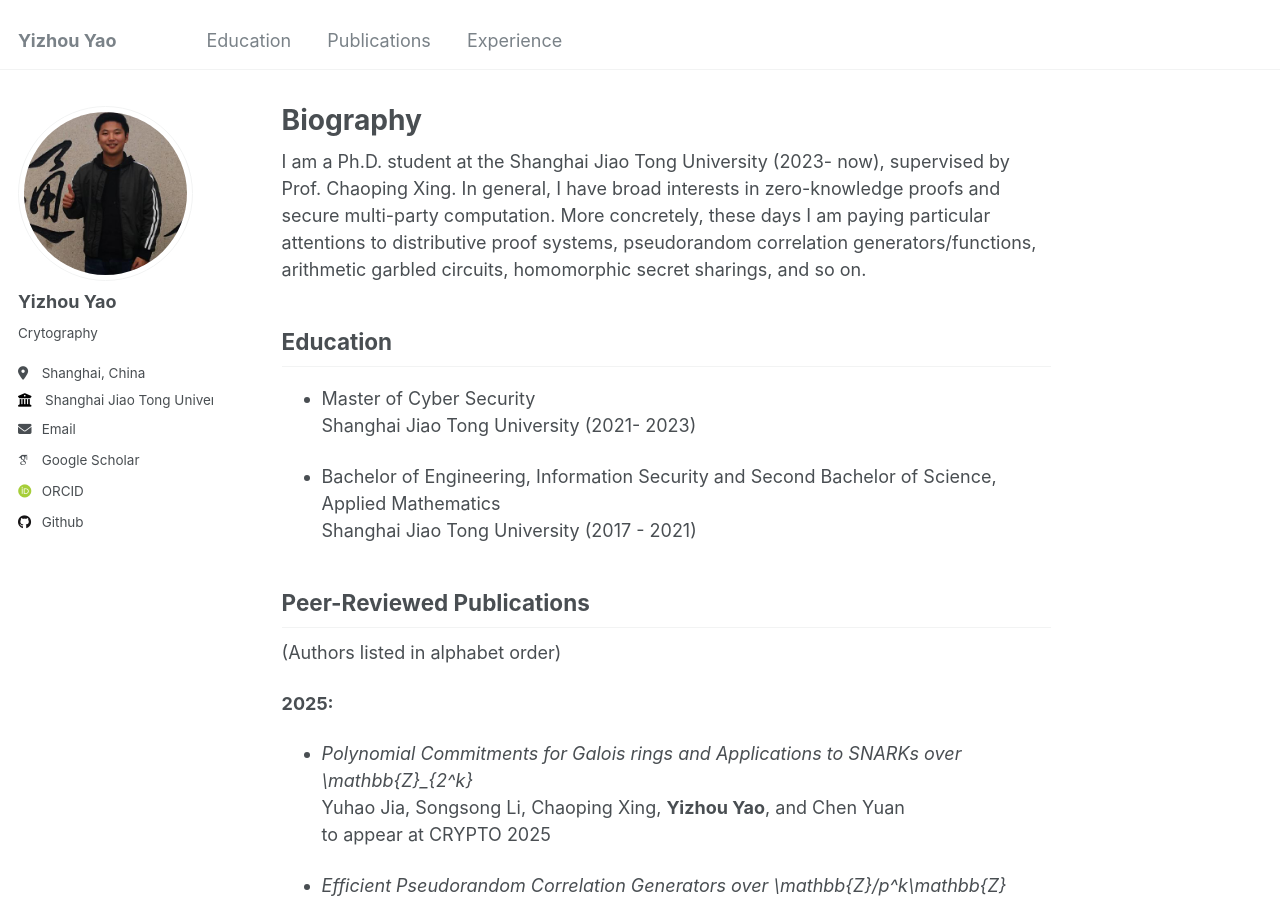
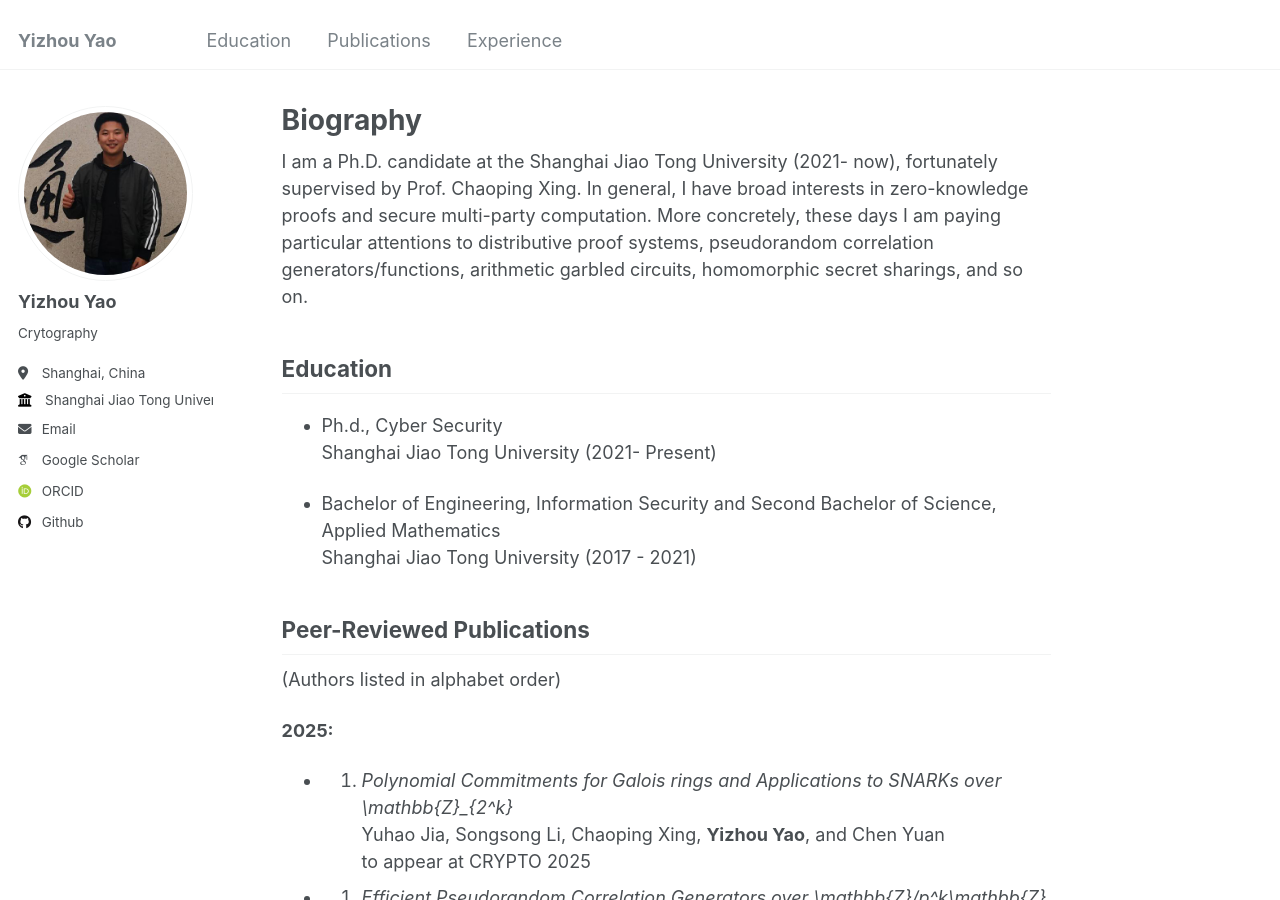
Before and after one commit to sjtu-YizhouYao/sjtu-YizhouYao.github.io, a Jekyll site: the page built from _pages/about.md, in a window 1280 px wide and 900 px high. Built offline with Jekyll 4.4.1, drawn with Linux system fonts in a browser that asks for light colours; some web fonts are replaced; part of the change alters nothing that is shown.

Commit message:
Update about.md

```diff
--- a/_pages/about.md
+++ b/_pages/about.md
@@ -8,13 +8,13 @@ redirect_from:
   - /about.html
 ---
 
-I am a Ph.D. student at the Shanghai Jiao Tong University (2023- now), supervised by Prof. Chaoping Xing. In general, I have broad interests in zero-knowledge proofs and secure multi-party computation. More concretely, these days I am paying particular attentions to distributive proof systems, pseudorandom correlation generators/functions, arithmetic garbled circuits, homomorphic secret sharings, and so on.
+I am a Ph.D. candidate at the Shanghai Jiao Tong University (2021- now), fortunately supervised by Prof. Chaoping Xing. In general, I have broad interests in zero-knowledge proofs and secure multi-party computation. More concretely, these days I am paying particular attentions to distributive proof systems, pseudorandom correlation generators/functions, arithmetic garbled circuits, homomorphic secret sharings, and so on.
 
 
 <h2 id="education"> Education</h2>
 
-- Master of Cyber Security
-  Shanghai Jiao Tong University (2021- 2023)
+- Ph.d., Cyber Security
+  Shanghai Jiao Tong University (2021- Present)
 
 - Bachelor of Engineering, Information Security and Second Bachelor of Science, Applied Mathematics
   Shanghai Jiao Tong University (2017 - 2021)
@@ -23,29 +23,29 @@ I am a Ph.D. student at the Shanghai Jiao Tong University (2023- now), supervise
 (Authors listed in alphabet order)
 
 **2025:**
-- *Polynomial Commitments for Galois rings and Applications to SNARKs over \mathbb{Z}_{2^k}*
+- 6. *Polynomial Commitments for Galois rings and Applications to SNARKs over \mathbb{Z}_{2^k}*
   Yuhao Jia, Songsong Li, Chaoping Xing, **Yizhou Yao**, and Chen Yuan
   to appear at CRYPTO 2025
 
-- *Efficient Pseudorandom Correlation Generators over \mathbb{Z}/p^k\mathbb{Z}*
+- 5. *Efficient Pseudorandom Correlation Generators over \mathbb{Z}/p^k\mathbb{Z}*
   Zhe Li, Chaoping Xing, **Yizhou Yao**, and Chen Yuan
   to appear at CRYPTO 2025
 
-- *Efficient Pseudorandom Correlation Generators for Any Finite Field*
+- 4. *Efficient Pseudorandom Correlation Generators for Any Finite Field*
   Zhe Li, Chaoping Xing, **Yizhou Yao**, and Chen Yuan
   EUROCRYPT 2025 [ePrint](https://eprint.iacr.org/2025/169) [Springer](https://link.springer.com/chapter/10.1007/978-3-031-91092-0_6)
 
 **2024:**
-- *Interactive Line-Point Zero-Knowledge Proofs with Sublinear Communication and Linear Computation*
+- 3. *Interactive Line-Point Zero-Knowledge Proofs with Sublinear Communication and Linear Computation*
   Fuchun Lin, Chaoping Xing, and **Yizhou Yao**
   ASIACRYPT 2024  [ePrint](https://eprint.iacr.org/2024/1431) [Springer](https://link.springer.com/chapter/10.1007/978-981-96-0935-2_11)
 
-- *More Efficient Zero-Knowledge Protocols over Z_{2^k} via Galois Rings*
+- 2. *More Efficient Zero-Knowledge Protocols over Z_{2^k} via Galois Rings*
   Fuchun Lin, Chaoping Xing, and **Yizhou Yao**
   CRYPTO 2024  [ePrint](https://eprint.iacr.org/2023/150) [Springer](https://link.springer.com/chapter/10.1007/978-3-031-68400-5_13)
 
 **2023:**
-- *Amortized NISC over Z_{2^k} from RMFE*
+- 1. *Amortized NISC over Z_{2^k} from RMFE*
   Fuchun Lin, Chaoping Xing, **Yizhou Yao**, and Chen Yuan
   ASIACRYPT 2023  [ePrint](https://eprint.iacr.org/2023/1363) [Springer](https://link.springer.com/chapter/10.1007/978-981-99-8721-4_2)
 
```
